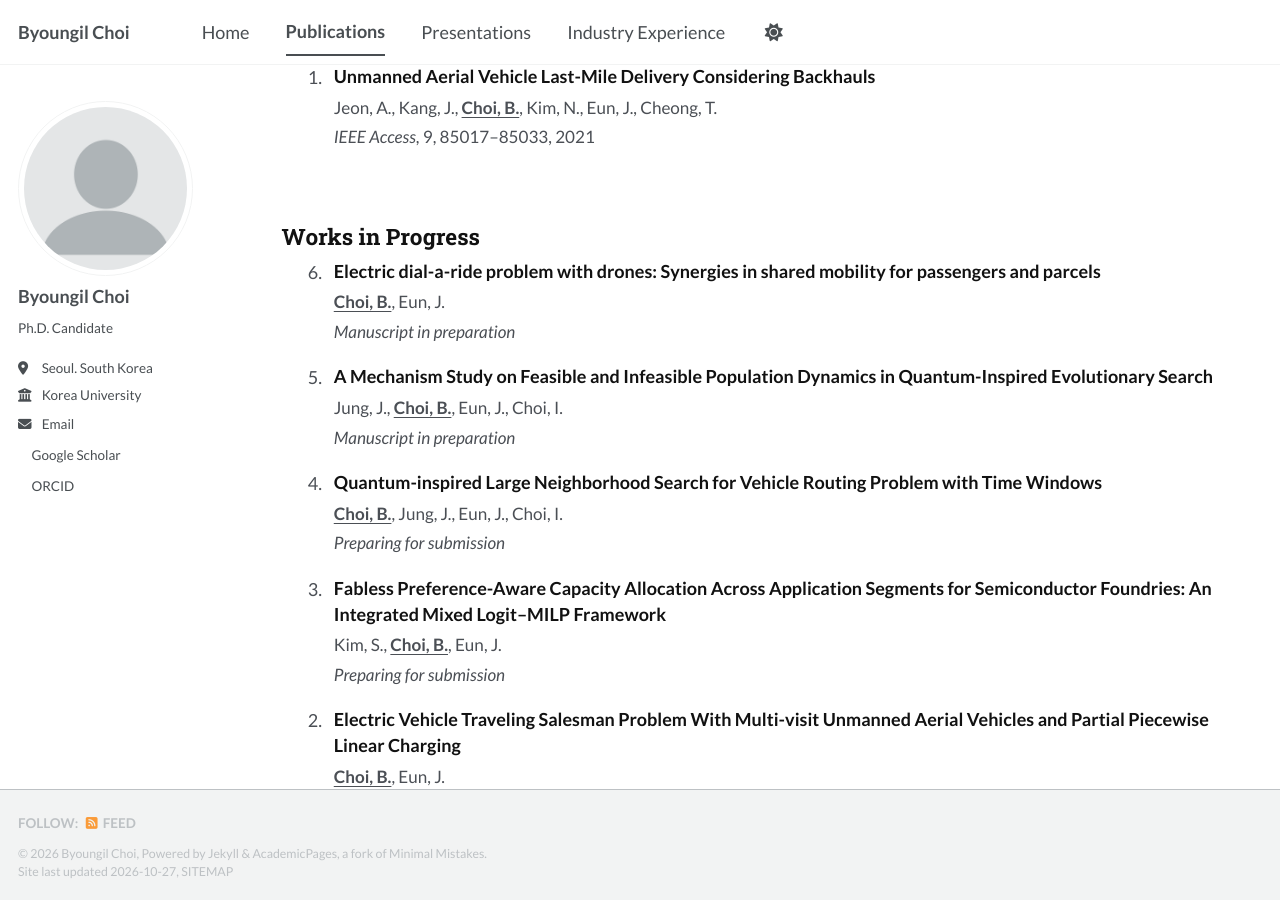
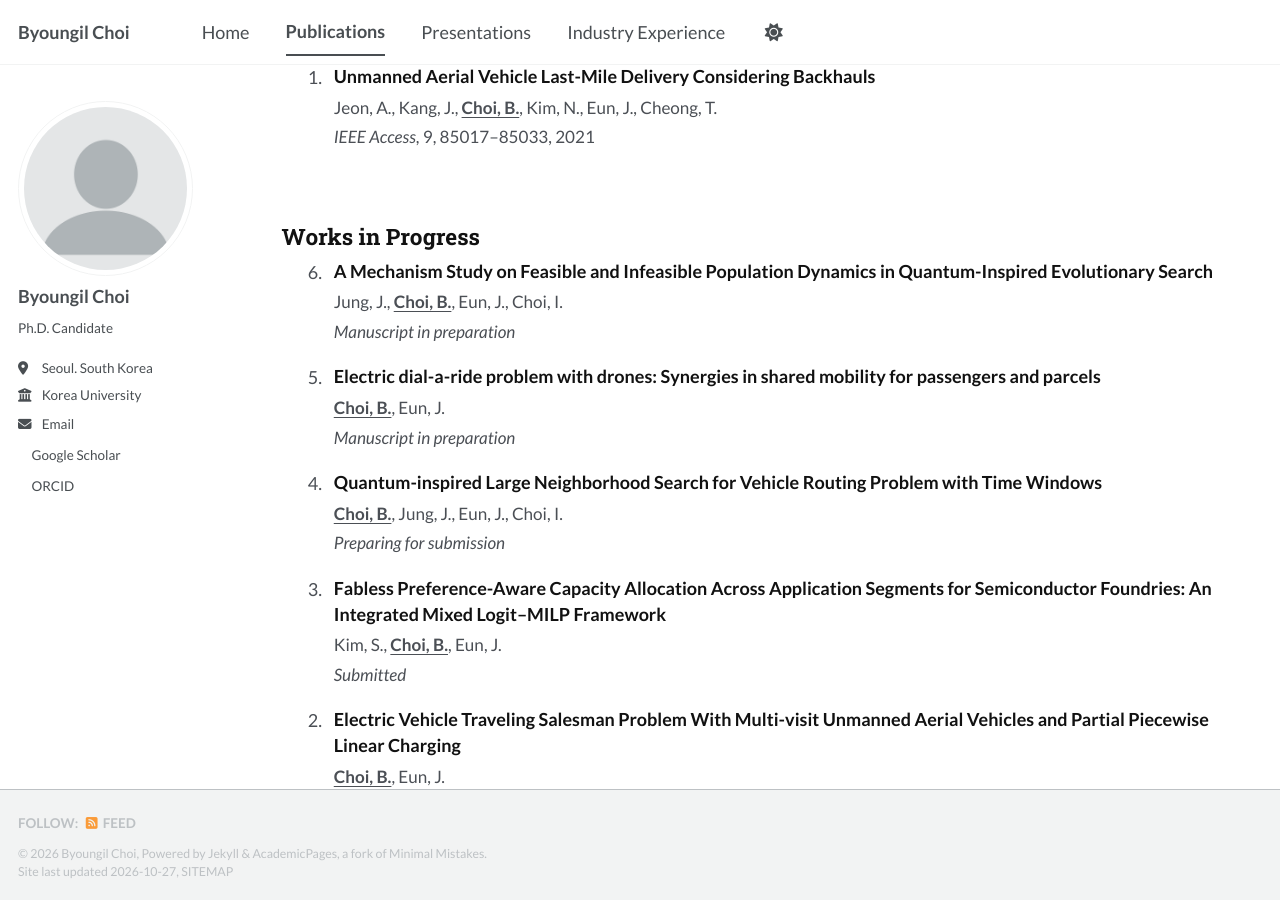
Before and after one commit to smallgiant-cbi/smallgiant-cbi.github.io, a Jekyll site: the page built from _pages/publications.html, in a window 1280 px wide and 900 px high, scrolled down 489 px. Built offline with Jekyll 4.4.1, drawn with Linux system fonts in a browser that asks for light colours; a style sheet for code colours, icons or effects is not loaded.

Commit message:
Publications 수정

```diff
--- a/_data/publications.yml
+++ b/_data/publications.yml
@@ -52,19 +52,19 @@ journal_articles:
 
 works_in_progress:
   - number: "6"
-    title: "Electric dial-a-ride problem with drones: Synergies in shared mobility for passengers and parcels"
-    authors:
-      - { name: "Choi, B.", self: true }
-      - { name: "Eun, J." }
-    status: "Manuscript in preparation"
-
-  - number: "5"
     title: "A Mechanism Study on Feasible and Infeasible Population Dynamics in Quantum-Inspired Evolutionary Search"
     authors:
       - { name: "Jung, J." }
       - { name: "Choi, B.", self: true }
       - { name: "Eun, J." }
       - { name: "Choi, I." }
+    status: "Manuscript in preparation"
+
+  - number: "5"
+    title: "Electric dial-a-ride problem with drones: Synergies in shared mobility for passengers and parcels"
+    authors:
+      - { name: "Choi, B.", self: true }
+      - { name: "Eun, J." }
     status: "Manuscript in preparation"
 
   - number: "4"
@@ -82,7 +82,7 @@ works_in_progress:
       - { name: "Kim, S." }
       - { name: "Choi, B.", self: true }
       - { name: "Eun, J." }
-    status: "Preparing for submission"
+    status: "Submitted"
 
   - number: "2"
     title: "Electric Vehicle Traveling Salesman Problem With Multi-visit Unmanned Aerial Vehicles and Partial Piecewise Linear Charging"
```
